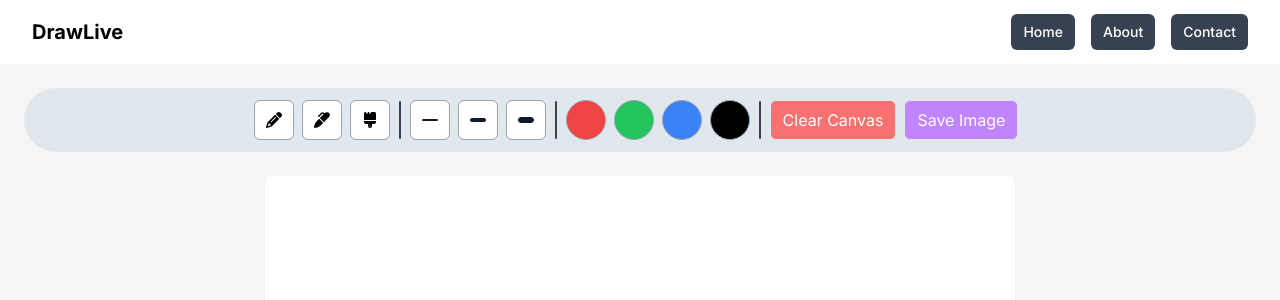
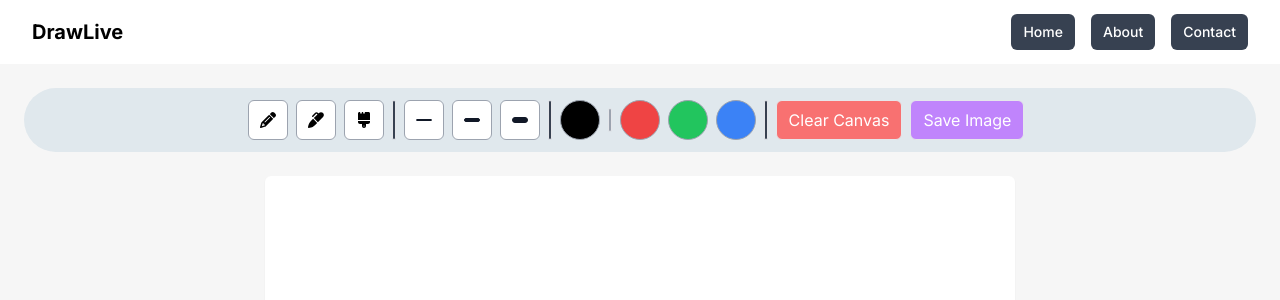
Before and after one commit to MAYasin/DrawLive, a Next.js app in the folder client/: page / in a window 1280 px wide. Shown: the top 300 px of the page. Built offline with nearby package versions, Linux system fonts and the light colour scheme; no server answers.

Commit message:
changing colors done

```diff
--- a/client/app/colorpicker.tsx
+++ b/client/app/colorpicker.tsx
@@ -1,9 +1,14 @@
 import { SetStateAction, useState } from 'react';
 import { ChromePicker } from 'react-color';
 
-function ColorPicker() {
+type ColorPickerProps = {
+    onChange: (color: SetStateAction<string>) => void;
+    color: string;
+};
+
+function ColorPicker({ onChange, color: defaultColor }: ColorPickerProps) {
     const [displayColorPicker, setDisplayColorPicker] = useState(false);
-  const [color, setColor] = useState('#000');
+    const [color, setColor] = useState(defaultColor);
 
     const handleClick = () => {
         setDisplayColorPicker(!displayColorPicker);
@@ -13,13 +18,21 @@ function ColorPicker() {
         setDisplayColorPicker(false);
     };
 
-  function handleChange(newColor: { hex: SetStateAction<string>; }) {
-    setColor(newColor.hex);
+    function handleChange(newColor: { hex: SetStateAction<string> }) {
+        const newColorHex = newColor.hex;
+        setColor(newColorHex);
+        onChange(newColorHex);
     }
 
   return (
     <div>
-      <div onClick={handleClick} style={{ backgroundColor: color }} className='border border-gray-400 rounded-full w-10 h-10 flex justify-center items-center hover:border-gray-800 cursor-pointer mr-2'></div>
+        <div className='flex'>
+            <div onClick={handleClick} style={{ backgroundColor: color }} className='border border-gray-400 rounded-full w-10 h-10 flex justify-center items-center cursor-pointer mr-2'></div>
+            <div className="w-1 border rounded-md bg-gray-400 mr-2 my-2"></div>
+            <div onClick={() => handleChange({ hex: '#EF4444'})} className='bg-red-500 border border-gray-400 rounded-full w-10 h-10 flex justify-center items-center hover:border-gray-800 cursor-pointer mr-2'></div>
+            <div onClick={() => handleChange({ hex: '#22C55E'})} className='bg-green-500 border border-gray-400 rounded-full w-10 h-10 flex justify-center items-center hover:border-gray-800 cursor-pointer mr-2'></div>
+            <div onClick={() => handleChange({ hex: '#3b82f6'})} className='bg-blue-500 border border-gray-400 rounded-full w-10 h-10 flex justify-center items-center hover:border-gray-800 cursor-pointer mr-2'></div>
+        </div>
         {displayColorPicker && (
             <div
             style={{
--- a/client/app/page.tsx
+++ b/client/app/page.tsx
@@ -97,12 +97,7 @@ const Page: FunctionComponent<PageProps> = () => {
                     <div className="h-1.5 w-4 border border-gray-900 rounded-md bg-gray-900"></div>
                 </div>
                 <div className="w-1 border rounded-md bg-gray-700 mr-2"></div>
-                <div className='bg-red-500 border border-gray-400 rounded-full w-10 h-10 flex justify-center items-center hover:border-gray-800 cursor-pointer mr-2'></div>
-                <div className='bg-green-500 border border-gray-400 rounded-full w-10 h-10 flex justify-center items-center hover:border-gray-800 cursor-pointer mr-2'></div>
-                <div className='bg-blue-500 border border-gray-400 rounded-full w-10 h-10 flex justify-center items-center hover:border-gray-800 cursor-pointer mr-2'></div>
-                <ColorPicker  />
-
-                {/* color={color} onChange={(e) => setColor(e.hex)} */}
+                <ColorPicker color={color} onChange={(e) => setColor(e)} />
                 <div className="w-1 border rounded-md bg-gray-700 mr-2"></div>
                 <div className='bg-red-400 text-white border rounded-md h-10 px-3 flex justify-center items-center hover:bg-red-600 cursor-pointer mr-2' onClick={() => socket.emit('clear-canvas')}>
                     <span>Clear Canvas</span>
```
Lines whose indentation alone changed are shown as unchanged.
